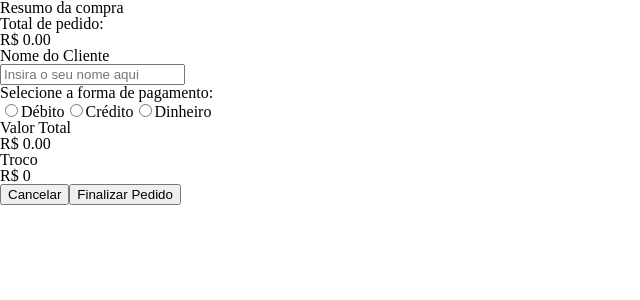
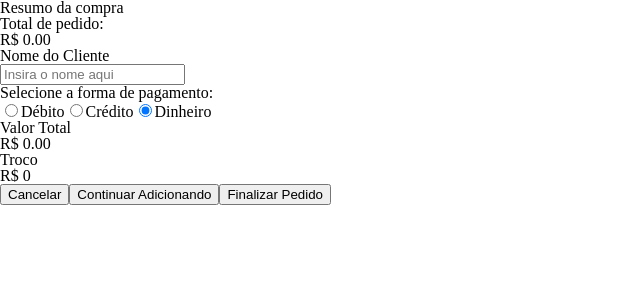
Before and after one commit to edmcorrea/Fast-Food-DevioBR, a React (Vite) app in the folder frontend/: page /order/details in a window 1280 px wide. Shown: the top 300 px of the page, without its empty margins (0-640 px from the left). Built offline with nearby package versions, Linux system fonts and the light colour scheme.

Commit message:
refactor: Frontend - componentization of orderSummary and OrderDetails elements

```diff
--- a/frontend/src/app/components/InputSearch/InputSearch.scss
+++ b/frontend/src/app/components/InputSearch/InputSearch.scss
@@ -14,7 +14,7 @@
     justify-content: center;
 
     &-input {
-      background-color: rgb(241, 241, 241);
+      background-color: rgb(230, 230, 230);
       border: none;
       border-radius: 5px;
       text-align: center;
--- a/frontend/src/app/components/OrderSummary/index.jsx
+++ b/frontend/src/app/components/OrderSummary/index.jsx
@@ -2,14 +2,13 @@
 import { useContext } from "react";
 import Context from "../../context/Context";
 import { Link } from "react-router-dom";
+import TotalPrice from "../TotalPrice";
+import SummaryListComponent from "../SummaryListComponent";
 
 function OrderSummary() {
   const { summaryList, setSummaryList } = useContext(Context);
 
-  const removeOneSummaryList = (id) => {
-    const filteredWithOutProduct = summaryList.filter((product) => product.id != id);
-    setSummaryList(filteredWithOutProduct);
-  };
+
 
   const removeAllSummaryList = () => {
     setSummaryList([]);
@@ -20,27 +19,9 @@ function OrderSummary() {
       {!summaryList.length ? (<p>Nenhum produto adicionado</p>)
       :(
         <div>
-          <h1>Resumo dos pedidos</h1>
-          {summaryList.map((product) => (
-            <div key={product.id}>
-              <p>{product.name}</p>
-              <p>Observações:</p>
-              <p>{product.observation}</p>
-              <p>{`${product.quantity}x`}</p>
-              <p>{`R$ ${product.price.toFixed(2)}`}</p>
-              <button
-                onClick={()=> removeOneSummaryList(product.id)}
-              >
-                Remover
-              </button>
-            </div>
-          ))}
-          <h2>Total de pedido:</h2>
-          <h2>{`R$ ${summaryList.reduce((acc, product) => {
-              acc += product.price *product.quantity;
-              return acc;
-            }, 0).toFixed(2)}`}
-          </h2>
+          <h1>Resumo do pedido</h1>
+          <SummaryListComponent view="summary" />
+
           <button
             type="button"
             onClick={removeAllSummaryList}
--- /dev/null
+++ b/frontend/src/app/components/Payment/index.jsx
@@ -0,0 +1,48 @@
+// import 't Orders.css'
+import { PropTypes } from "prop-types";
+
+function Payment({ paymentMethod, handleInputChange }) {
+
+  return (
+    <div>
+      <h2>Selecione a forma de pagamento:</h2>
+      <label>
+        <input
+          type="radio"
+          name="paymentMethod"
+          value="debit"
+          checked={paymentMethod === 'debit'}
+          onChange={handleInputChange}
+        />
+          Débito
+      </label>
+      <label>
+        <input
+          type="radio"
+          name="paymentMethod"
+          value="credit"
+          checked={paymentMethod === 'credit'}
+          onChange={handleInputChange}
+        />
+          Crédito
+      </label>
+      <label>
+        <input
+          type="radio"
+          name="paymentMethod"
+          value="money"
+          checked={paymentMethod === 'money'}
+          onChange={handleInputChange}
+        />
+        Dinheiro
+      </label>
+    </div>
+  )
+}
+
+export default Payment
+
+Payment.propTypes = {
+  paymentMethod: PropTypes.string,
+  handleInputChange: PropTypes.func,
+};
--- /dev/null
+++ b/frontend/src/app/components/SummaryListComponent/index.jsx
@@ -0,0 +1,49 @@
+// import 't Orders.css'
+import { useContext } from "react";
+import Context from "../../context/Context";
+import { PropTypes } from "prop-types";
+import TotalPrice from "../TotalPrice";
+
+function SummaryListComponent({view}) {
+  const { summaryList, setSummaryList } = useContext(Context);
+
+  const removeOneSummaryList = (id) => {
+    const filteredWithOutProduct = summaryList.filter((product) => product.id != id);
+    setSummaryList(filteredWithOutProduct);
+  };
+
+  return (
+    <div>
+      {summaryList.map((product) => (
+        <div key={product.id}>
+          <p>{product.name}</p>
+          <p>{`${product.quantity}x`}</p>
+          {view === "summary" && (
+            <>
+              <p>Observações:</p>
+              <p>{product.observation}</p>
+            </>
+          )}
+          <p>{`R$ ${product.price.toFixed(2)}`}</p>
+          {view === "summary" && (
+            <>
+              <button
+              type="button"
+                onClick={()=> removeOneSummaryList(product.id)}
+              >
+                Remover
+              </button>
+            </>
+          )}
+        </div>
+      ))}
+      <TotalPrice view="pedido"/>
+    </div>
+  )
+}
+
+export default SummaryListComponent
+
+SummaryListComponent.propTypes = {
+  view: PropTypes.string,
+};
--- /dev/null
+++ b/frontend/src/app/components/TotalPrice/index.jsx
@@ -0,0 +1,34 @@
+// import 't Orders.css'
+import { useContext } from "react";
+import Context from "../../context/Context";
+import { PropTypes } from "prop-types";
+
+function TotalPrice({ view }) {
+  const { summaryList } = useContext(Context);
+
+  return (
+    <div>
+      {view === "pedido"
+        ? <h2>Total de pedido:</h2>
+        : <h2>Valor Total</h2>
+      }
+      <h2>{`R$ ${summaryList.reduce((acc, product) => {
+          acc += product.price*product.quantity;
+          return acc;
+        }, 0).toFixed(2)}`}
+      </h2>
+      {view === "total" && (
+        <>
+          <h2>Troco</h2>
+          <h2>R$ 0</h2>
+        </>
+      )}
+    </div>
+  )
+}
+
+export default TotalPrice
+
+TotalPrice.propTypes = {
+  view: PropTypes.string,
+};
--- a/frontend/src/app/pages/OrderDetails/index.jsx
+++ b/frontend/src/app/pages/OrderDetails/index.jsx
@@ -1,32 +1,48 @@
 // import 't Orders.css'
 import { useContext, useState } from "react";
 import Context from "../../context/Context";
+import { Link } from "react-router-dom";
+import Payment from "../../components/Payment";
+import SummaryListComponent from "../../components/SummaryListComponent";
+import TotalPrice from "../../components/TotalPrice";
 
 function OrderDetails() {
-  const { summaryList } = useContext(Context);
+  const { summaryList, setSummmaryList } = useContext(Context);
   const [customerName, setCustomerName] = useState('');
+  const [paymentMethod, setPaymentMethod] = useState('money');
 
-  const inputOnChange = ({ target: { value } }) => {
+  const handleInputChange = (event) => {
+    const { name, value } = event.target;
+    if (name === "paymentMethod") {
+      setPaymentMethod(value);
+    } else {
       setCustomerName(value);
+    }
   };
 
+  const handleSummaryList = () => {
+    setSummmaryList([]);
+  }
+
+  const handleSubmit = async () => {
+    // try {
+    //   if(btnName === 'Cadastrar') {
+    //     await requestPostCustomers('/customer', Data);
+    //   } else {
+    //     await requestPutCustomer(`/customer/${idCustm}`, Data);
+    //   }
+    //   submitSuccessCallback()
+    // } catch (error) {
+    //   const { response: { data: { message } } } = error;
+    //   setError({ bool: true, message });
+    //   setTimeout(() => setError({ bool: false, message: '' }), DEFAULT_DELAY);
+    // }
+  }
+
   return (
-    <>
     <div>
       <h1>Resumo da compra</h1>
-        {summaryList.map((product) => (
-          <div key={product.id}>
-            <p>{`${product.quantity}x`}</p>
-            <p>{product.name}</p>
-            <p>{`R$ ${product.price.toFixed(2)}`}</p>
-          </div>
-        ))}
-        <h2>Total de pedido:</h2>
-        <h2>{`R$ ${summaryList.reduce((acc, product) => {
-            acc += product.price*product.quantity;
-            return acc;
-          }, 0).toFixed(2)}`}
-        </h2>
+      <SummaryListComponent view="compra"/>
 
       <h2>Nome do Cliente</h2>
       <label htmlFor="customerName" className="head">
@@ -35,43 +51,45 @@ function OrderDetails() {
           id="customerName"
           type="text"
           name="customerName"
-            placeholder="Insira o seu nome aqui"
+          placeholder="Insira o nome aqui"
           value={ customerName }
-            onChange={ inputOnChange }
+          onChange={ handleInputChange }
         />
       </label>
 
-        <div>
-          <h2>Selecione a forma de pagamento:</h2>
-          <label>
-            <input type="radio" name="paymentMethod" value="debit"/>Débito
-          </label>
-          <label>
-            <input type="radio" name="paymentMethod" value="credit"/>Crédito
-          </label>
-          <label>
-            <input type="radio" name="paymentMethod" value="money"/>Dinheiro
-          </label>
-        </div>
+      <Payment
+        paymentMethod={paymentMethod}
+        handleInputChange={handleInputChange}
+      />
+
+      <TotalPrice view="total"/>
 
       <div>
-          <h2>Valor Total</h2>
-          <h2>{`R$ ${summaryList.reduce((acc, product) => {
-              acc += product.price*product.quantity;
-              return acc;
-            }, 0).toFixed(2)}`}
-          </h2>
-          <h2>Troco</h2>
-          <h2>R$ 0</h2>
+        <Link to="/">
+          <button
+            type="button"
+            onClick={handleSummaryList}
+          >
+            Cancelar
+          </button>
+        </Link>
+        <Link to="/">
+          <button
+            type="button"
+          >
+            Continuar Adicionando
+          </button>
+        </Link>
+        <Link to="/">
+          <button
+            type="button"
+            onClick={handleSubmit}
+          >
+            Finalizar Pedido
+          </button>
+        </Link>
       </div>
-
-        <div>
-          <button>Cancelar</button>
-          <button>Finalizar Pedido</button>
     </div>
-
-      </div>
-    </>
   )
 }
 
```
Lines whose indentation alone changed are shown as unchanged.
